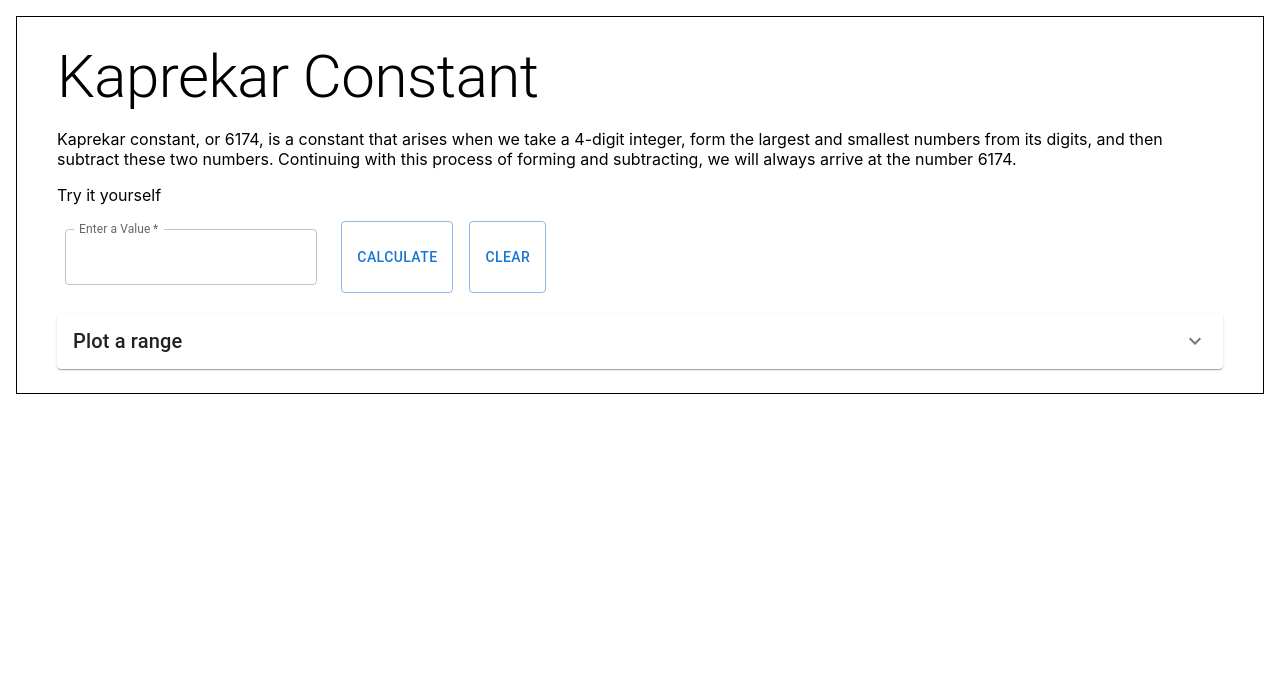
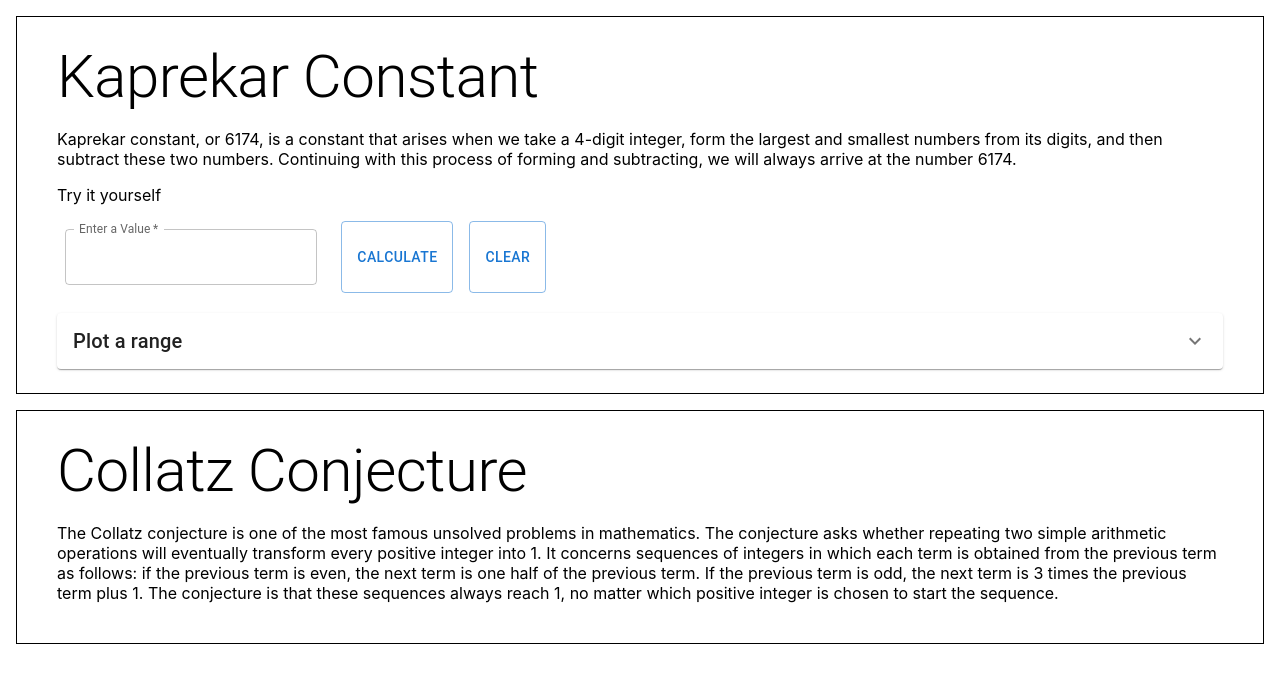
Before and after one commit to cerdamario13/fun-math, a React (Create React App) app: page / in a window 1280 px wide. Shown: the top 682 px of the page. Built offline with nearby package versions, Linux system fonts and the light colour scheme.

Commit message:
adding collatz conjecture to App.js

```diff
--- a/src/App.js
+++ b/src/App.js
@@ -11,6 +11,8 @@ import List from '@mui/material/List';
 import ListItem from '@mui/material/ListItem';
 import ListItemText from '@mui/material/ListItemText';
 import { CartesianGrid, Legend, Line, LineChart, Tooltip, XAxis, YAxis } from "recharts"
+
+import CollatzConjecture from './CollatzConjecture';
 
 
 function App() {
@@ -269,6 +271,9 @@ function App() {
 
 
       </Box>
+
+      <CollatzConjecture />
+
     </>
   );
 }
--- /dev/null
+++ b/src/CollatzConjecture.js
@@ -0,0 +1,34 @@
+import * as React from 'react';
+import Box from '@mui/material/Box';
+import { Typography } from '@mui/material';
+
+const CollatzConjecture = () => {
+
+  return (
+    <>
+      <Box
+        m={2}
+        pt={3}
+        paddingX={5}
+        paddingY={3}
+        component="form"
+        sx={{
+          '& .MuiTextField-root': { m: 1, width: '25ch' },
+          'border': '1px solid'
+        }}
+        noValidate
+        autoComplete="off"
+      >
+        <Typography variant='h2'>
+          Collatz Conjecture
+        </Typography>
+        <p>
+          The Collatz conjecture is one of the most famous unsolved problems in mathematics. The conjecture asks whether repeating two simple arithmetic operations will eventually transform every positive integer into 1. It concerns sequences of integers in which each term is obtained from the previous term as follows: if the previous term is even, the next term is one half of the previous term. If the previous term is odd, the next term is 3 times the previous term plus 1. The conjecture is that these sequences always reach 1, no matter which positive integer is chosen to start the sequence.
+        </p>
+      </Box>
+    </>
+  );
+
+}
+
+export default CollatzConjecture;
```
